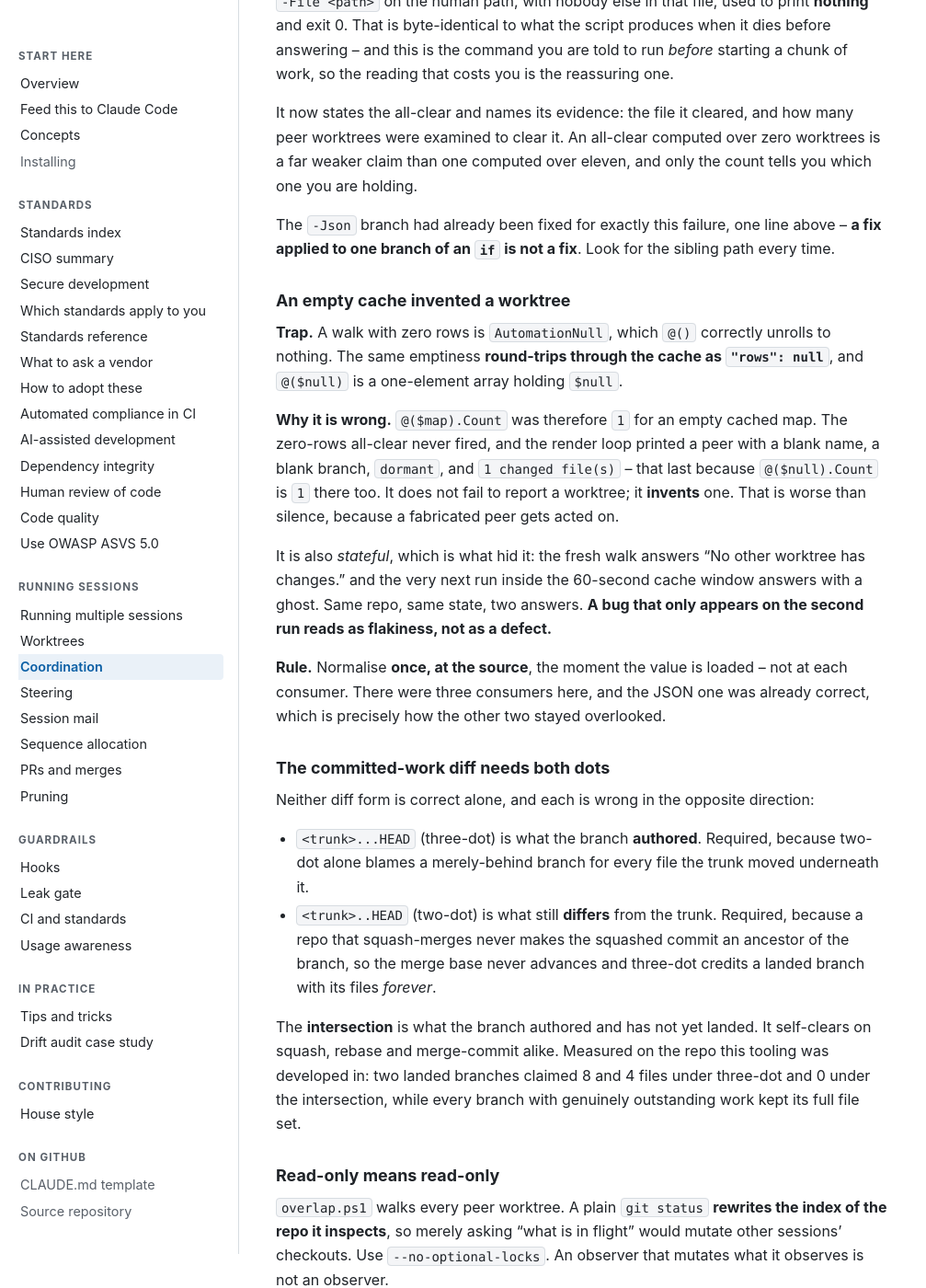
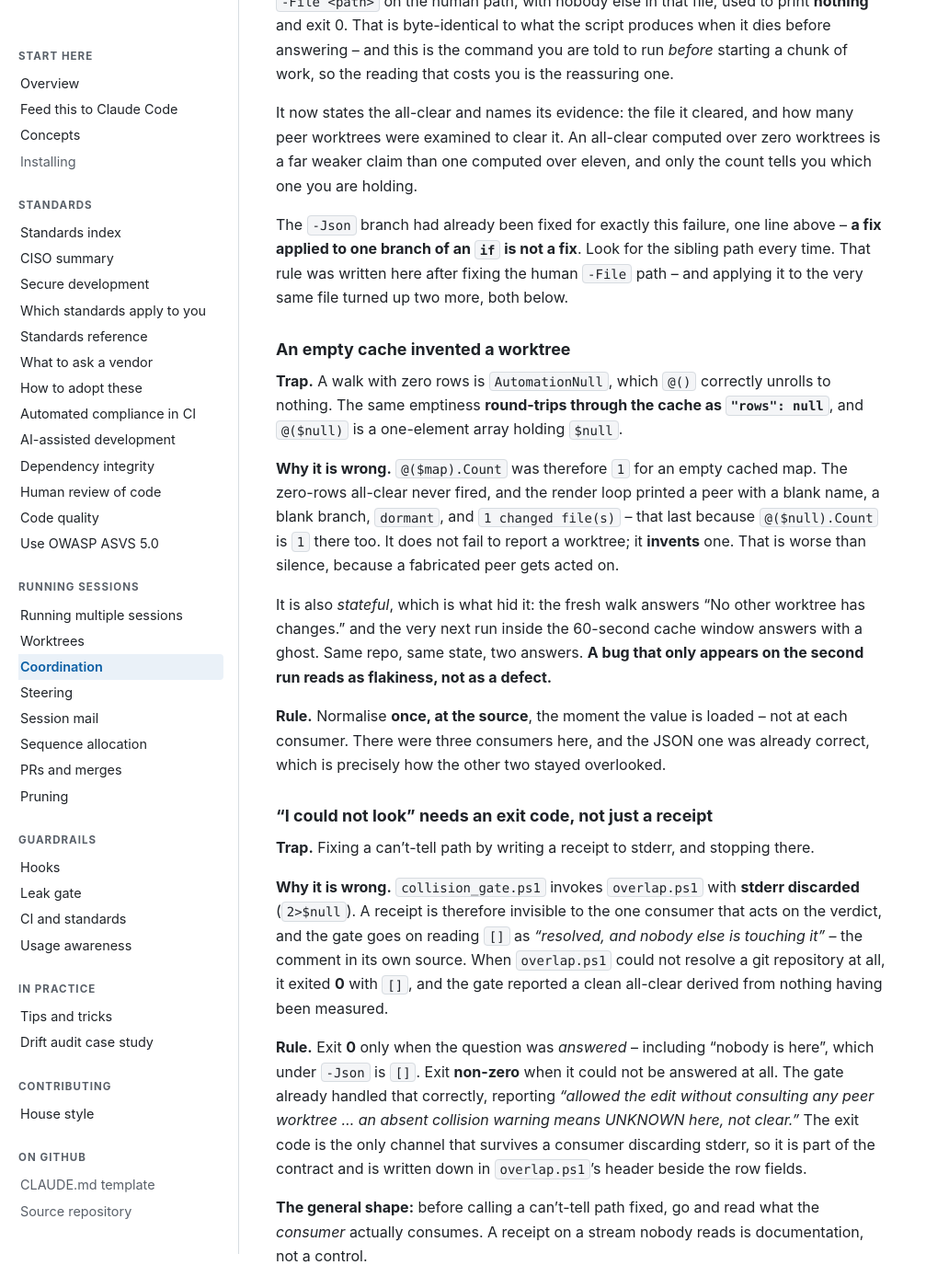
Before and after one commit to wshallwshall/claude-multisession, a Jekyll site: the page built from docs/COORDINATION.md, in a window 1280 px wide and 1400 px high, scrolled down 6559 px. Shown: the whole window at 92% size, without its empty margins (0-1007 px from the left). Built offline with Jekyll 4.4.1, drawn with Linux system fonts in a browser that asks for light colours; our own code applies the rules of GitHub Pages for plain Markdown files.

Commit message:
fix(coord): overlap exited 0 having resolved no repository at all
When Get-CcxGitCommonDir returned nothing -- no git repository -- overlap.ps1
exited 0, printing nothing for a human and a bare `[]` under -Json. That is the
same `[]` that means "I walked every peer worktree and nobody is in your file".
Nothing had been walked.

A stderr receipt alone would NOT have been a fix, and this is the part worth
keeping. collision_gate.ps1 runs this script with stderr discarded (2>$null)
and treats `[]` as resolved-and-clear -- its own comment says "RESOLVED, and
nobody else is touching it". A receipt is invisible to precisely the consumer
that acts on the verdict. The exit code is the only channel that reaches it.

So: exit 0 means the question was ANSWERED, including "nobody is here". Exit 2
means it could not be answered. The gate already had the branch for this and now
reaches it, reporting that the edit was allowed WITHOUT consulting any peer
worktree. Verified end to end by driving the real gate from outside a
repository, with stderr discarded exactly as in production, and by the paired
negative control: inside a repository a genuine all-clear still exits 0 and the
gate still says nothing.

stdout keeps `[]` under -Json, so a consumer that only parses stdout is
unaffected. The exit-code contract is written into the header next to the row
contract, since the gate is version-locked to this file and a future change
making a can't-answer path exit 0 would silently restore the defect.

Also corrects the -File parameter comment, which still described the silent
behaviour removed in the previous change.

Co-Authored-By: Claude Opus 5 <noreply@anthropic.com>

```diff
--- a/docs/COORDINATION.md
+++ b/docs/COORDINATION.md
@@ -238,7 +238,9 @@ were examined to clear it. An all-clear computed over zero worktrees is a far we
 computed over eleven, and only the count tells you which one you are holding.
 
 The `-Json` branch had already been fixed for exactly this failure, one line above -- **a fix applied
-to one branch of an `if` is not a fix**. Look for the sibling path every time.
+to one branch of an `if` is not a fix**. Look for the sibling path every time. That rule was written
+here after fixing the human `-File` path -- and applying it to the very same file turned up two more,
+both below.
 
 ### An empty cache invented a worktree
 
@@ -259,6 +261,26 @@ two answers. **A bug that only appears on the second run reads as flakiness, not
 **Rule.** Normalise **once, at the source**, the moment the value is loaded -- not at each consumer.
 There were three consumers here, and the JSON one was already correct, which is precisely how the
 other two stayed overlooked.
+
+### "I could not look" needs an exit code, not just a receipt
+
+**Trap.** Fixing a can't-tell path by writing a receipt to stderr, and stopping there.
+
+**Why it is wrong.** `collision_gate.ps1` invokes `overlap.ps1` with **stderr discarded** (`2>$null`).
+A receipt is therefore invisible to the one consumer that acts on the verdict, and the gate goes on
+reading `[]` as *"resolved, and nobody else is touching it"* -- the comment in its own source. When
+`overlap.ps1` could not resolve a git repository at all, it exited **0** with `[]`, and the gate
+reported a clean all-clear derived from nothing having been measured.
+
+**Rule.** Exit **0** only when the question was *answered* -- including "nobody is here", which under
+`-Json` is `[]`. Exit **non-zero** when it could not be answered at all. The gate already handled that
+correctly, reporting *"allowed the edit without consulting any peer worktree ... an absent collision
+warning means UNKNOWN here, not clear."* The exit code is the only channel that survives a consumer
+discarding stderr, so it is part of the contract and is written down in `overlap.ps1`'s header beside
+the row fields.
+
+**The general shape:** before calling a can't-tell path fixed, go and read what the *consumer*
+actually consumes. A receipt on a stream nobody reads is documentation, not a control.
 
 ### The committed-work diff needs both dots
 
```
Also changed, not shown: 1 other file.
